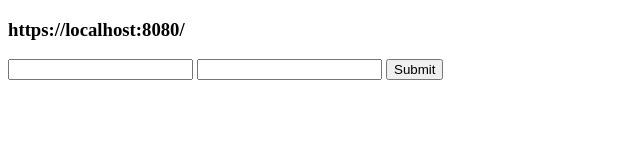
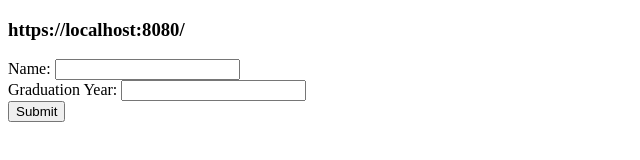
Before and after one commit to acciojob/sharable-urls-prakash-kc9, a website: page main.html in a window 1280 px wide. Shown: the whole page, without its empty margins (0-640 px from the left). Drawn offline with Linux system fonts and the light colour scheme.

Commit message:
created a submission

```diff
--- a/main.html
+++ b/main.html
@@ -3,8 +3,12 @@
   <body>
 	  <h3 id="url">https://localhost:8080/</h3>
 	  <form>
+		  <label>Name:</label>
 		  <input type="text" name="name" id="name"/>
+		  <br>
+		  <label>Graduation Year:</label>
 	      <input type="number" name="year" id="year"/>
+		  <br>
 	      <input type="submit" id="submit"/>
 
 	  </form>
```
